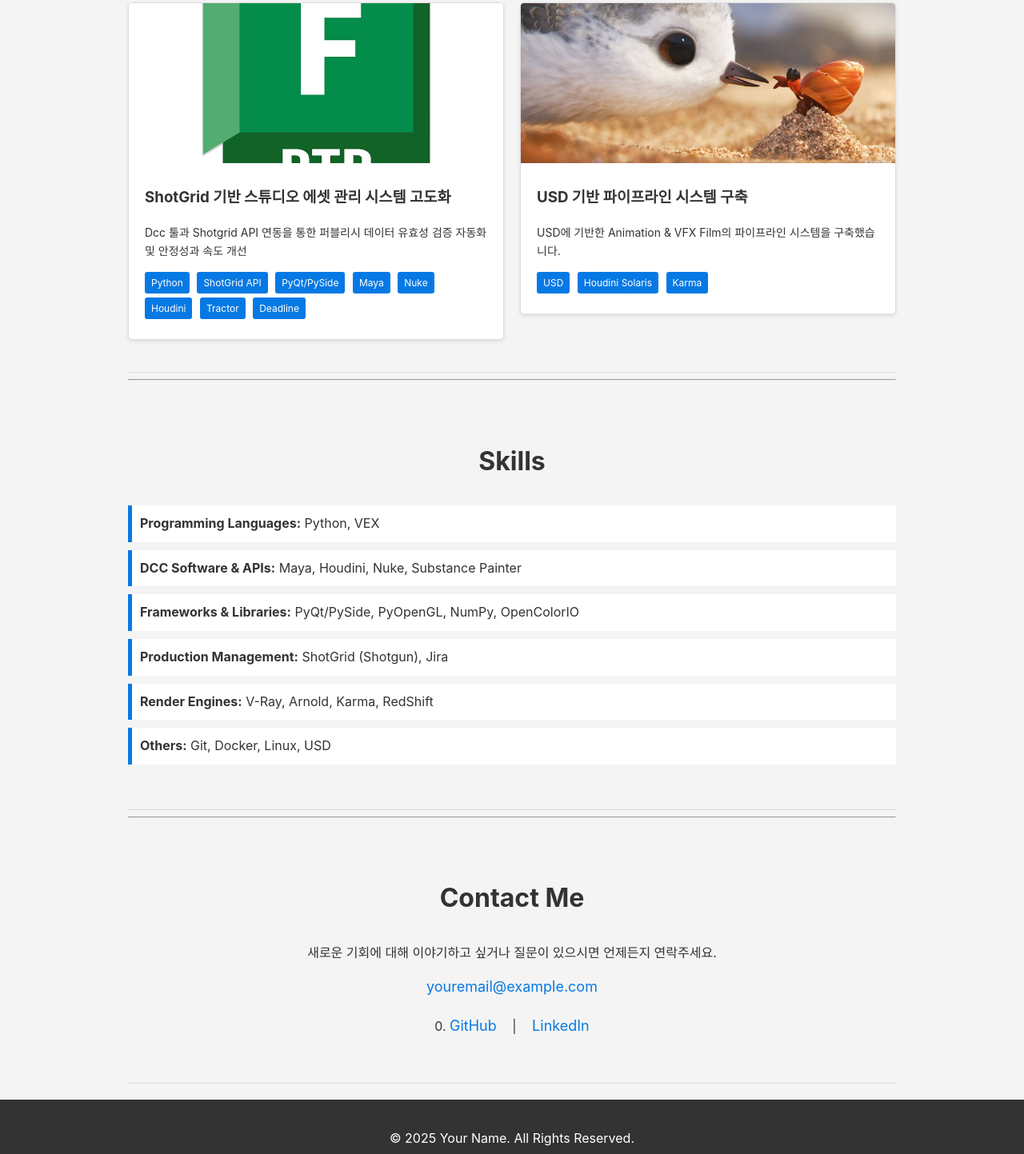
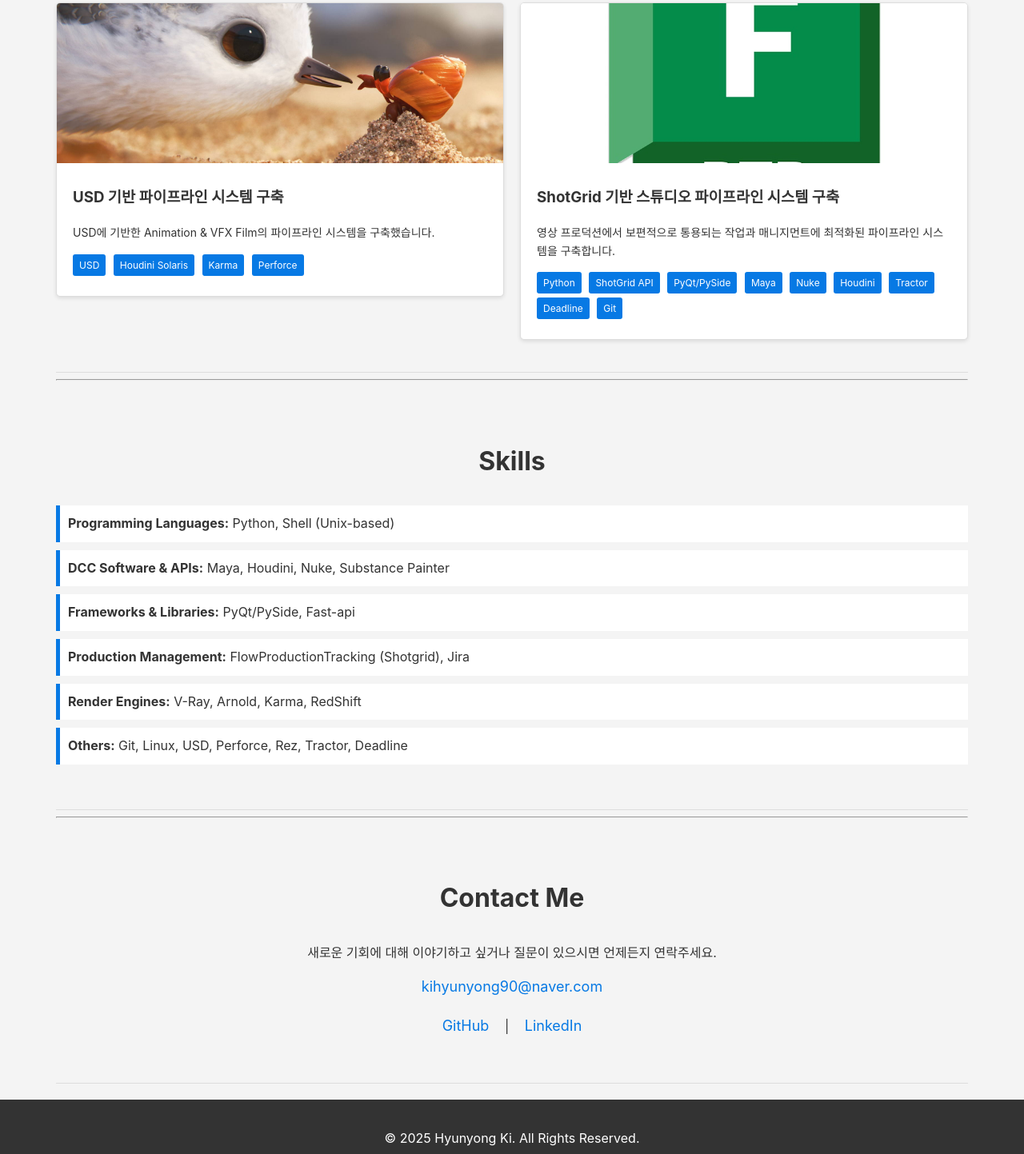
Before and after one commit to plzhealme/web-portfolio, a plain HTML site: page index.html in a window 1280 px wide. Shown: the part 977-2420 px from the top of the page at 80% size. Drawn offline with Linux system fonts and the light colour scheme.

Commit message:
update project page

```diff
--- a/index.html
+++ b/index.html
@@ -3,7 +3,7 @@
 <head>
     <meta charset="UTF-8">
     <meta name="viewport" content="width=device-width, initial-scale=1.0">
-    <title>O_O_O's Pipeline TD Portfolio</title>
+    <title>Hyunyong's Pipeline TD Portfolio</title>
     <style>
         /* 기본 스타일링 */
         body {
@@ -15,8 +15,8 @@
             color: #333;
         }
         .container {
-            width: 80%;
-            max-width: 960px;
+            width: 90%;
+            max-width: 1140px;
             margin: auto;
             overflow: hidden;
             padding: 0 20px;
@@ -212,11 +212,26 @@
             <h2 class="section-title">Projects</h2>
             <div class="project-grid">
 
+                <a href="project.html?file=usd-pipeline-system" class="card-link">
+                    <div class="card">
+                        <img src="assets/piper-banner.jpg" alt="USD 파이프라인"> <div class="card-content">
+                            <h3>USD 기반 파이프라인 시스템 구축</h3>
+                            <p>USD에 기반한 Animation & VFX Film의 파이프라인 시스템을 구축했습니다.</p>
+                            <div class="tags">
+                                <span class="tag">USD</span>
+                                <span class="tag">Houdini Solaris</span>
+                                <span class="tag">Karma</span>
+                                <span class="tag">Perforce</span>
+                            </div>
+                        </div>
+                    </div>
+                </a>
+
                 <a href="project.html?file=shotgrid-asset-manager" class="card-link">
                     <div class="card">
                         <img src="assets/fptr-icon.jpg" alt="ShotGrid 에셋 관리 시스템"> <div class="card-content">
-                            <h3>ShotGrid 기반 스튜디오 에셋 관리 시스템 고도화</h3>
-                            <p>Dcc 툴과 Shotgrid API 연동을 통한 퍼블리시 데이터 유효성 검증 자동화 및 안정성과 속도 개선</p>
+                            <h3>ShotGrid 기반 스튜디오 파이프라인 시스템 구축</h3>
+                            <p>영상 프로덕션에서 보편적으로 통용되는 작업과 매니지먼트에 최적화된 파이프라인 시스템을 구축합니다.</p>
                             <div class="tags">
                                 <span class="tag">Python</span>
                                 <span class="tag">ShotGrid API</span>
@@ -226,24 +241,13 @@
                                 <span class="tag">Houdini</span>
                                 <span class="tag">Tractor</span>
                                 <span class="tag">Deadline</span>
+                                <span class="tag">Git</span>
                             </div>
                         </div>
                     </div>
                 </a>
 
-                <a href="project.html?file=usd-pipeline-rnd" class="card-link">
-                    <div class="card">
-                        <img src="assets/piper-banner.jpg" alt="USD 파이프라인"> <div class="card-content">
-                            <h3>USD 기반 파이프라인 시스템 구축</h3>
-                            <p>USD에 기반한 Animation & VFX Film의 파이프라인 시스템을 구축했습니다.</p>
-                            <div class="tags">
-                                <span class="tag">USD</span>
-                                <span class="tag">Houdini Solaris</span>
-                                <span class="tag">Karma</span>
-                            </div>
-                        </div>
-                    </div>
-                </a>
+
 
             </div>
         </section>
@@ -253,12 +257,12 @@
         <section id="skills">
             <h2 class="section-title">Skills</h2>
             <ul>
-                <li><strong>Programming Languages:</strong> Python, VEX</li>
+                <li><strong>Programming Languages:</strong> Python, Shell (Unix-based)</li>
                 <li><strong>DCC Software & APIs:</strong> Maya, Houdini, Nuke, Substance Painter</li>
-                <li><strong>Frameworks & Libraries:</strong> PyQt/PySide, PyOpenGL, NumPy, OpenColorIO</li>
-                <li><strong>Production Management:</strong> ShotGrid (Shotgun), Jira</li>
+                <li><strong>Frameworks & Libraries:</strong> PyQt/PySide, Fast-api</li>
+                <li><strong>Production Management:</strong> FlowProductionTracking (Shotgrid), Jira</li>
                 <li><strong>Render Engines:</strong> V-Ray, Arnold, Karma, RedShift</li>
-                <li><strong>Others:</strong> Git, Docker, Linux, USD</li>
+                <li><strong>Others:</strong> Git, Linux, USD, Perforce, Rez, Tractor, Deadline</li>
             </ul>
         </section>
 
@@ -267,16 +271,16 @@
         <section id="contact">
             <h2 class="section-title">Contact Me</h2>
             <p>새로운 기회에 대해 이야기하고 싶거나 질문이 있으시면 언제든지 연락주세요.</p>
-            <a href="mailto:youremail@example.com">youremail@example.com</a>
-            <p style="margin-top:20px;">0.
-                <a href="https://github.com/your-github-username" target="_blank" style="margin-right: 15px;">GitHub</a> |
-                <a href="https://linkedin.com/in/your-linkedin-profile" target="_blank" style="margin-left: 15px;">LinkedIn</a>
+            <a href="mailto:kihyunyong90@naver.com">kihyunyong90@naver.com</a>
+            <p style="margin-top:20px;">
+                <a href="https://github.com/plzhealme" target="_blank" style="margin-right: 15px;">GitHub</a> |
+                <a href="https://www.linkedin.com/in/hyunyong-ki-754177284/" target="_blank" style="margin-left: 15px;">LinkedIn</a>
             </p>
         </section>
     </main>
 
     <footer>
-        <p>&copy; 2025 Your Name. All Rights Reserved.</p>
+        <p>&copy; 2025 Hyunyong Ki. All Rights Reserved.</p>
     </footer>
 </body>
 </html>
```
Also changed, not shown: project.html (+8 -3 lines), assets/explain-ami-exam-a.png (added), assets/shotgrid-notification.png (added), assets/usd-concept-a.png (added), assets/usd-workflow-explain.png (added), 2 other files.
